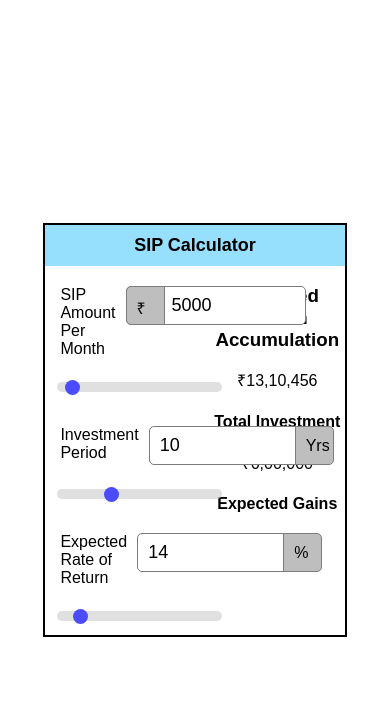
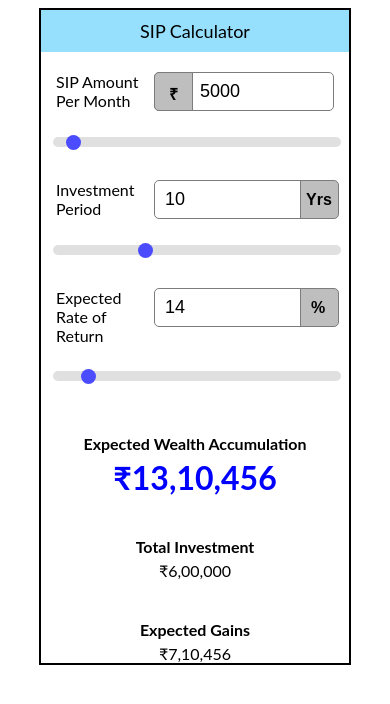
Before and after one commit to prathu9/sip-calculator, a plain HTML site: page index.html in a window 390 px wide. Drawn offline with Linux system fonts and the light colour scheme.

Commit message:
Added responsiveness

```diff
--- a/script.js
+++ b/script.js
@@ -60,8 +60,8 @@ const calculateReturn = () => {
         ratePerMonth = (rateOfReturn/100)/12;
         totalAmount = Math.round(principle*((Math.pow((1 + ratePerMonth),noOfPayment)-1)/ratePerMonth) * (1 + ratePerMonth));
         investmentAmount = principle*time*12;console.log(principle, time)
-        outputValue[0].textContent = `₹${totalAmount}`;
-        outputValue[1].textContent = `₹${investmentAmount}`;
-        outputValue[2].textContent = `₹${totalAmount - investmentAmount}`;
+        outputValue[0].textContent = `₹${totalAmount.toString().replace(/\B(?=(\d{3})+(?!\d))/g, ",")}`;
+        outputValue[1].textContent = `₹${investmentAmount.toString().replace(/\B(?=(\d{3})+(?!\d))/g, ",")}`;
+        outputValue[2].textContent = `₹${(totalAmount - investmentAmount).toString().replace(/\B(?=(\d{3})+(?!\d))/g, ",")}`;
     }
 }
--- a/style.css
+++ b/style.css
@@ -1,17 +1,23 @@
+*{
+    box-sizing: border-box;
+}
+
 html{
     height:100%;
 }
 
 body{
     height:100%;
-    display:flex;
-    justify-content: center;
-    align-items:center;
-    font-family: Arial, Helvetica, sans-serif;
+    font-family: "Lato", sans-serif;
 }
 
 .calc-container{
+    position: absolute;
+    left: 50%;
+    height:50%;
+    transform: translateX(-50%);
     width:80%;
+    height:auto;
     border:2px solid #000;
 }
 
@@ -21,16 +27,19 @@ body{
     margin:0;
     background-color:rgb(150, 224, 253);
     padding:10px;
-    font-family:Arial, Helvetica, sans-serif
+    font-family: "Lato", sans-serif;
+    font-weight:400;
 }
 
 .calc-wrapper{
     width:100%;
     display:flex;
+    flex-wrap: wrap;
 }
 
 .calc-input{
     width:55%;
+    min-width:300px;
 }
 
 .calc-input > div{
@@ -59,25 +68,28 @@ body{
     top:10px;
     z-index:10;
     font-family: Arial, Helvetica, sans-serif;
-    padding: 10px 10px 10px 10px;
     box-sizing:border-box;
+    font-weight:600;
 }
 
 .amount-title + span:nth-child(2):before{
     content:"₹";
     border-radius: 5px 0 0 5px;
     left:5px;
+    padding: 10px 10px 10px 14px;
 }
 
 .time-title + span:nth-child(2):before{
     content:"Yrs";
     border-radius: 0 5px 5px 0;
+    padding: 10px 20px 10px 5px;
     right:0;
 }
 
 .return-title + span:nth-child(2):before{
     content:"%";
     border-radius: 0 5px 5px 0;
+    padding: 10px 10px 10px 10px;
     right:0;
 }
 
@@ -147,10 +159,31 @@ body{
 
 h3, h4{
     text-align: center;
+    margin-bottom:5px;
+    margin-top:40px;
+    font-size:1rem;
 }
 
 .output-value{
     width:100%;
     display:inline-block;
     text-align: center;
+    font-size:1rem;
+    font-weight:400;
 }
+
+.total-wealth .output-value{
+    font-size:xx-large;
+    font-weight:bolder;
+    color:blue;
+}
+
+@media screen and (max-width: 700px){
+    .calc-input{
+        width:100%;
+    }
+
+    .calc-output{
+        width:100%;
+    }
+}
```
